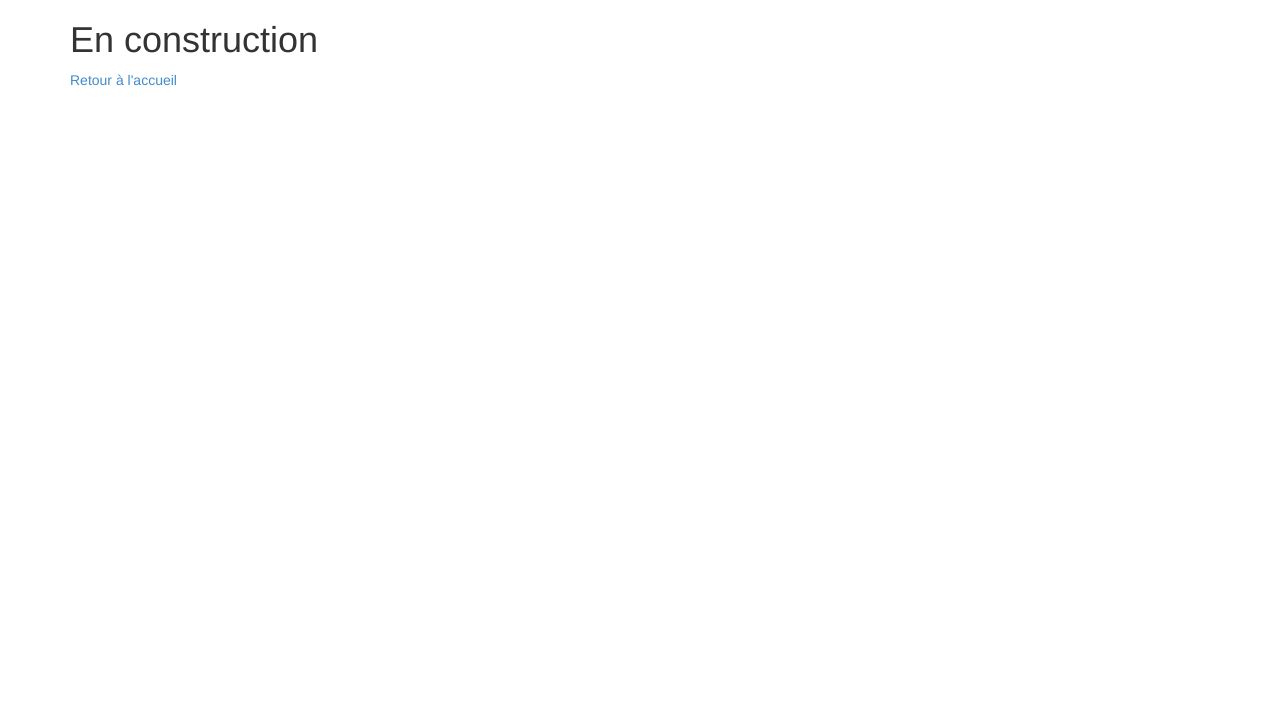
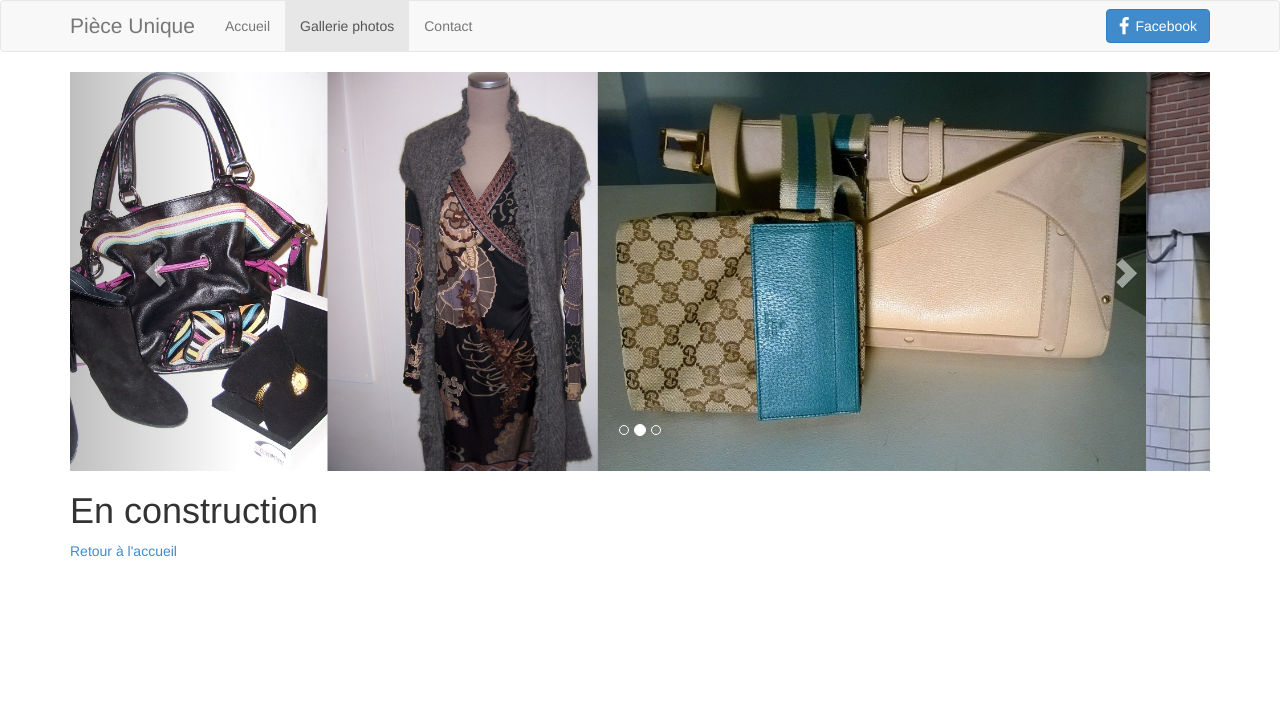
Before and after one commit to greg22/piece-unique, a plain HTML site: page gallery.html in a window 1280 px wide. Drawn offline with nearby package versions, Linux system fonts and the light colour scheme; files whose address does not match are found by name.

Commit message:
carousel

```diff
--- a/gallery.html
+++ b/gallery.html
@@ -9,6 +9,9 @@
     <!-- Bootstrap -->
     <link href="bootstrap/css/bootstrap.min.css" rel="stylesheet">
 
+    <!-- ICON PACK LOCAL -->
+    <link rel="stylesheet" type="text/css" href="font-awesome/css/font-awesome.css">
+
     <!-- HTML5 Shim and Respond.js IE8 support of HTML5 elements and media queries -->
     <!-- WARNING: Respond.js doesn't work if you view the page via file:// -->
     <!--[if lt IE 9]>
@@ -17,6 +20,59 @@
     <![endif]-->
   </head>
   <body>
+    <!-- NAVBAR -->
+    <nav class="navbar navbar-default" role="navigation" style="margin: 0;">
+      <div class="container">
+        <!-- Brand and toggle get grouped for better mobile display -->
+        <a href="https://www.facebook.com/pages/Pi%C3%A8ce-Unique/655715191202128" target="_blank" class="btn btn-primary navbar-btn pull-right"><span class="fa fa-facebook fa-lg" style="padding-right: 6px;"></span>Facebook</a>
+        <div class="navbar-header">
+          <button type="button" class="navbar-toggle pull-left" data-toggle="collapse" data-target="#bs-example-navbar-collapse-1" style="margin-left: 12px; margin-right: 0;">
+            <span class="sr-only">Toggle navigation</span>
+            <span class="icon-bar"></span>
+            <span class="icon-bar"></span>
+            <span class="icon-bar"></span>
+          </button>
+          <a class="navbar-brand" href="index.html" style="font-size: 1.5em;">Pièce Unique</a>
+        </div>
+        <!-- Collect the nav links, forms, and other content for toggling -->
+        <div class="collapse navbar-collapse" id="bs-example-navbar-collapse-1">
+          <ul class="nav navbar-nav">
+            <li><a href="index.html">Accueil</a></li>
+            <li class="active"><a href="gallery.html">Gallerie photos</a></li>
+            <li><a href="contact.html">Contact</a></li>
+          </ul>
+        </div>
+      </div>
+    </nav>
+
+    <br>
+
+    <!-- CAROUSEL -->
+    <div class="container">
+      <div id="myCarousel" class="carousel slide" data-ride="carousel">
+        <!-- Indicators -->
+        <ol class="carousel-indicators">
+          <li data-target="#myCarousel" data-slide-to="0" class="active"></li>
+          <li data-target="#myCarousel" data-slide-to="1"></li>
+          <li data-target="#myCarousel" data-slide-to="2"></li>
+        </ol>
+        <div class="carousel-inner">
+          <div class="item active">
+            <img src="temp_pu.jpg" alt="First slide">
+          </div>
+          <div class="item">
+            <img src="pictures/WP_20140824_001.jpg" alt="Second slide">
+          </div>
+          <div class="item">
+            <img src="temp_pu.jpg" alt="Third slide">
+          </div>
+        </div>
+        <a class="left carousel-control" href="#myCarousel" role="button" data-slide="prev"><span class="glyphicon glyphicon-chevron-left"></span></a>
+        <a class="right carousel-control" href="#myCarousel" role="button" data-slide="next"><span class="glyphicon glyphicon-chevron-right"></span></a>
+      </div>
+    </div>
+
+
     <div class="container">
       <h1>En construction</h1>
       <a href="index.html">Retour à l'accueil</a>
```
Also changed, not shown: index.html (+2 -2 lines), photos valérie/WP_20140824_011.jpg (deleted), photos valérie/WP_20140824_012.jpg (deleted), pictures/055.jpg (renamed from photos valérie/055.jpg), pictures/056.JPG (renamed from photos valérie/056.JPG), pictures/058.JPG (renamed from photos valérie/058.JPG), pictures/WP_20140824_001.jpg (renamed from photos valérie/WP_20140824_001.jpg), pictures/WP_20140824_004.jpg (renamed from photos valérie/WP_20140824_004.jpg), pictures/WP_20140824_006.jpg (renamed from photos valérie/WP_20140824_006.jpg), pictures/WP_20140824_008.jpg (renamed from photos valérie/WP_20140824_008.jpg), pictures/WP_20140824_009.jpg (renamed from photos valérie/WP_20140824_009.jpg), pictures/WP_20140824_010.jpg (renamed from photos valérie/WP_20140824_010.jpg), 2 other files.
